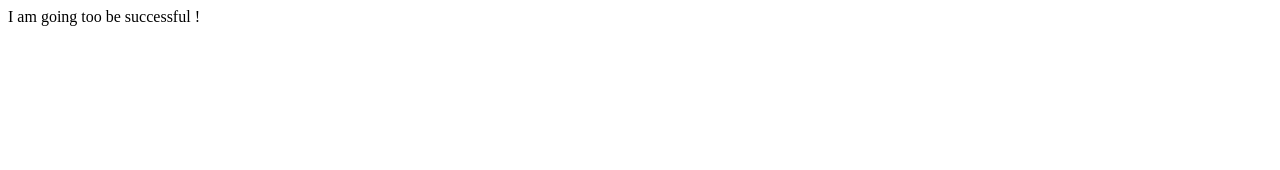
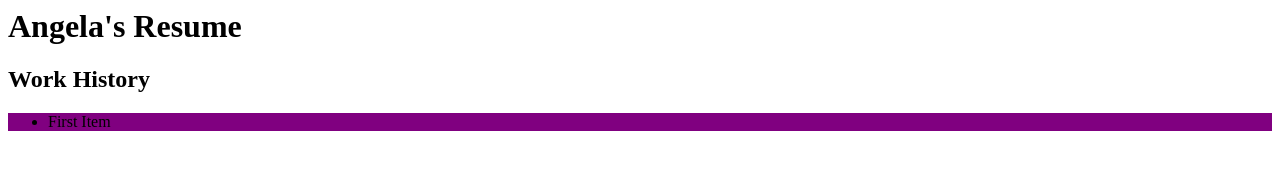
Before and after one commit to iam-success/Iam.success, a plain HTML site: page index.html in a window 1280 px wide. Drawn offline with Linux system fonts and the light colour scheme.

Commit message:
Update index.html

```diff
--- a/index.html
+++ b/index.html
@@ -1,8 +1,15 @@
 <html>
   <head>
-    <title>Angela's Resume</title>
+    <title>Angela Clayton's Resume</title>
   </head>
   <body>
-  I am going too be successful !
+  <h1> Angela's Resume</h1>
+  <h2>Work History</h2>
+  <div style="background-color:purple;">
+    <ul>
+      <li>First Item</li>
+    </ul>
+  </div>
+
   </body>
 </html>
```
